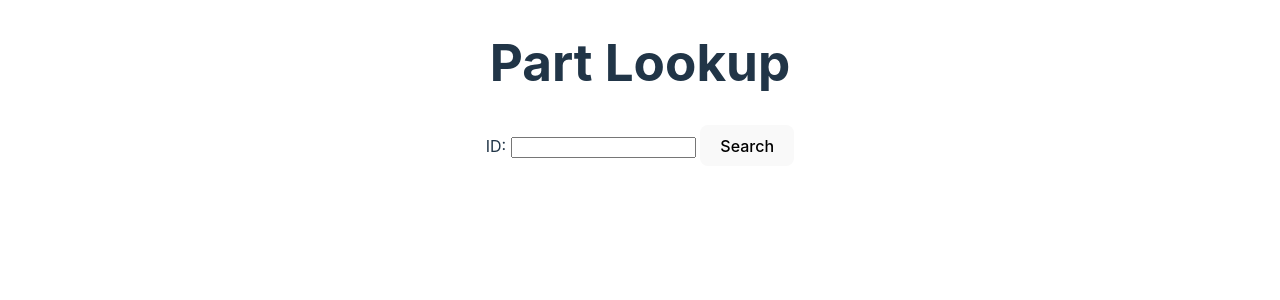
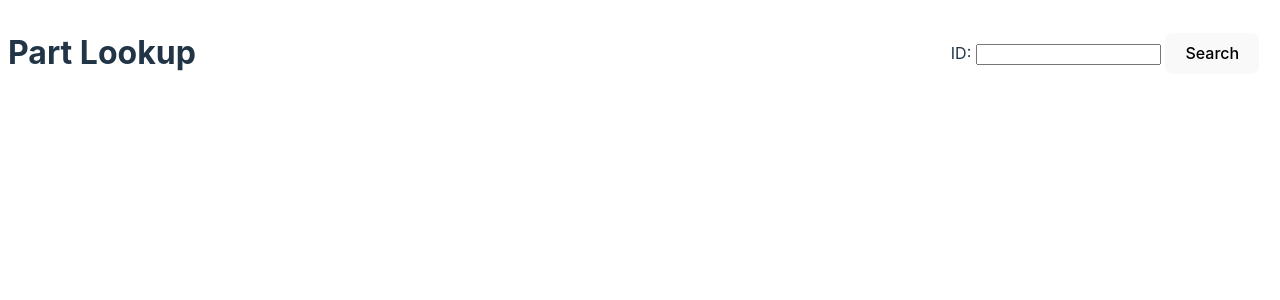
Before and after one commit to saulheno/PartLookup, a Svelte app: page / in a window 1280 px wide. Shown: the top 300 px of the page. Built offline with nearby package versions, Linux system fonts and the light colour scheme.

Commit message:
small styling, getting things looking good

```diff
--- a/src/App.svelte
+++ b/src/App.svelte
@@ -1,14 +1,14 @@
 <script>
-  import svelteLogo from './assets/svelte.svg'
-  import viteLogo from '/vite.svg'
+  import svelteLogo from "./assets/svelte.svg";
+  import viteLogo from "/vite.svg";
   // import Counter from './lib/Counter.svelte'
-  import { getPartsById } from './mongo.js';
-  import { getImageUrl } from './storage.js';
-    import { each, loop_guard } from 'svelte/internal';
+  import { getPartsById } from "./mongo.js";
+  import { getImageUrl } from "./storage.js";
+  import { each, loop_guard } from "svelte/internal";
 
-  let id = '';
+  let id = "";
   let parts = null;
-  let imageUrl = '';
+  let imageUrl = "";
 
   async function handleSubmit(event) {
     event.preventDefault();
@@ -18,7 +18,15 @@
 </script>
 
 <main>
+  <div id="surround">
+    <div id="Header">
       <h1>Part Lookup</h1>
+
+    </div>
+    <div id="id">
+      <h2>{id}</h2>
+    </div>
+    <div id="search">
       <form on:submit={handleSubmit}>
         <label>
           ID:
@@ -26,9 +34,11 @@
         </label>
         <button type="submit">Search</button>
       </form>
+    </div>
+  </div>
+
   {#if parts}
     <div class="container">
-    <h2>{id}</h2>
       <div class="image-container">
         <img src={imageUrl} alt={id} />
       </div>
@@ -49,23 +59,23 @@
                 <td>{id}</td>
                 <td>
                   <table>
-                  {#each ['partno', 'partno2', 'partno3', 'partno4', 'partno5'] as partnoProp}
+                    {#each ["partno", "partno2", "partno3", "partno4", "partno5"] as partnoProp}
                       {#if parts[id].hasOwnProperty(partnoProp)}
                         <tr>
-                        <td>{parts[id][partnoProp] || '-'}</td>
+                          <td>{parts[id][partnoProp] || "-"}</td>
                         </tr>
                       {/if}
                     {/each}
                   </table>
                 </td>
-              <td>{parts[id].partname || '-'}</td>
-              <td>{parts[id].qty || '-'}</td>
+                <td>{parts[id].partname || "-"}</td>
+                <td>{parts[id].qty || "-"}</td>
                 <td>
                   <table>
-                  {#each ['exinfo', 'exinfo2', 'exinfo3', 'exinfo4', 'exinfo5'] as exinfoProp}
+                    {#each ["exinfo", "exinfo2", "exinfo3", "exinfo4", "exinfo5"] as exinfoProp}
                       {#if parts[id].hasOwnProperty(exinfoProp)}
                         <tr>
-                        <td>{parts[id][exinfoProp] || '-'}</td>
+                          <td>{parts[id][exinfoProp] || "-"}</td>
                         </tr>
                       {/if}
                     {/each}
@@ -78,6 +88,6 @@
       </div>
     </div>
   {:else if id}
-    <p>No parts found for ID {id}</p>
+
   {/if}
 </main>
--- a/src/app.css
+++ b/src/app.css
@@ -24,25 +24,10 @@ a:hover {
 }
 
 body {
-  margin: 0;
-  display: flex;
-  place-items: center;
-  width: 100%
+  height: 100%
 }
 
-h1 {
-  font-size: 3.2em;
-  line-height: 1.1;
-}
 
-.card {
-  padding: 2em;
-}
-
-#app {
-  margin: 0 auto;
-  text-align: center;
-}
 
 button {
   border-radius: 8px;
@@ -110,12 +95,47 @@ table td, table th {
   background-color: #fafafa;
 }
 
+.container {
+  display: flex;
+  flex-wrap: wrap;
+}
 
 .image-container {
+  flex-basis: 40%;
+  width: 100%;
+  height: 100%;
   float: left;
-  margin-right: 20px;
+
 }
 
+.image-container img {
+  max-width: 100vw;
+  max-height: 85vh;
+  object-fit: cover;
+}
 .table-container {
+  max-width: 100vh;
+  max-height: 85vh;
   overflow: auto;
 }
+#surround {
+  display: flex;
+}
+#search {
+  display: flex;
+  justify-content: right;
+  align-items: center;
+  flex-basis: 33%;
+}
+#id{
+  display: flex;
+  justify-content: center;
+  align-items: center;
+  flex-basis: 33%;
+}
+#Header {
+  display: flex;
+  justify-content: left;
+  align-items: center;
+  flex-basis: 33%;
+}
```
Lines whose indentation alone changed are shown as unchanged.
